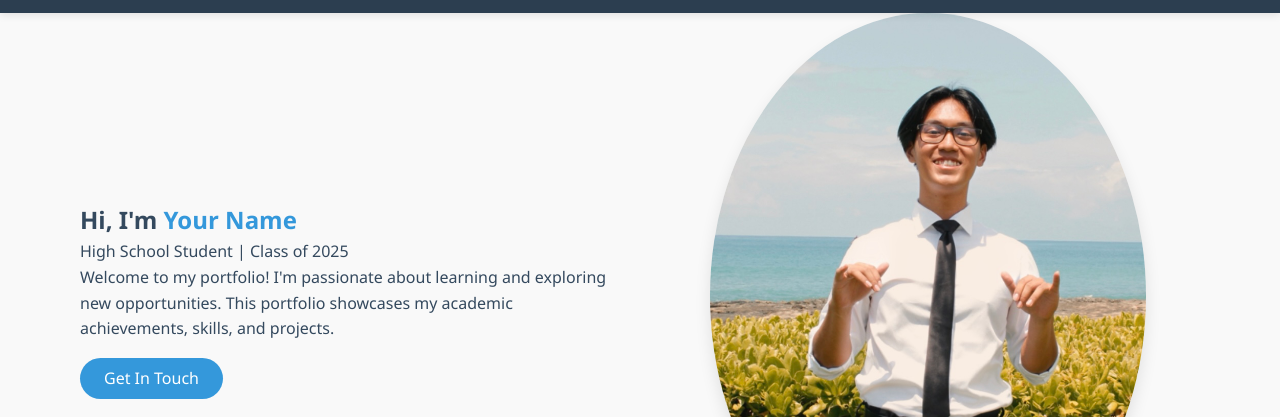
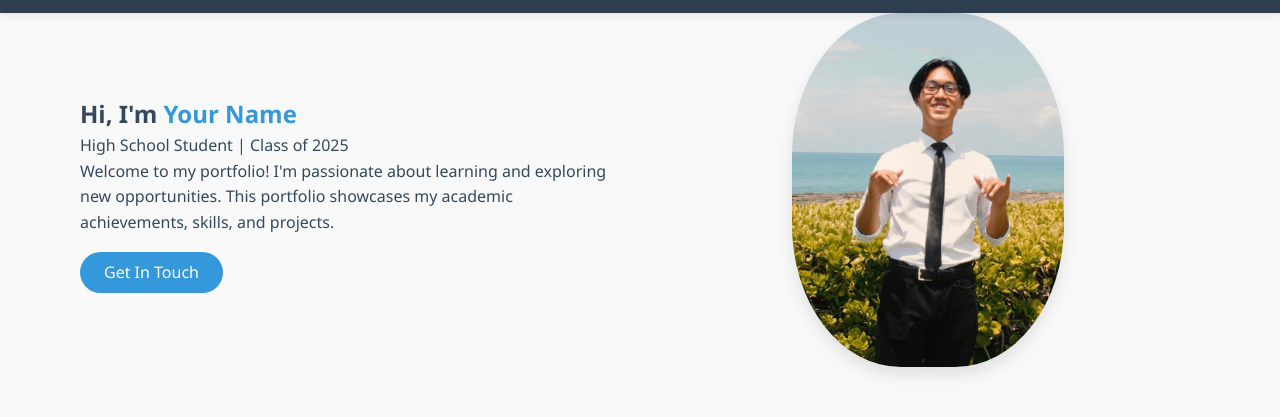
Before and after one commit to ElijahTapat18/Electronic-Portfolio-2, a plain HTML site: page index.html in a window 1280 px wide. Shown: the part 57-474 px from the top of the page. Drawn offline with Linux system fonts and the light colour scheme.

Commit message:
Update styles.css
Signed-off-by: ElijahTapat18 <161895884+ElijahTapat18@users.noreply.github.com>

```diff
--- a/styles.css
+++ b/styles.css
@@ -122,8 +122,8 @@ section {
 }
 
 .hero-image img {
-    max-width: 80%;
-    border-radius: 50%;
+    max-width: 50%;
+    border-radius: 40%;
     box-shadow: 0 8px 16px rgba(0, 0, 0, 0.1);
 }
 
```
